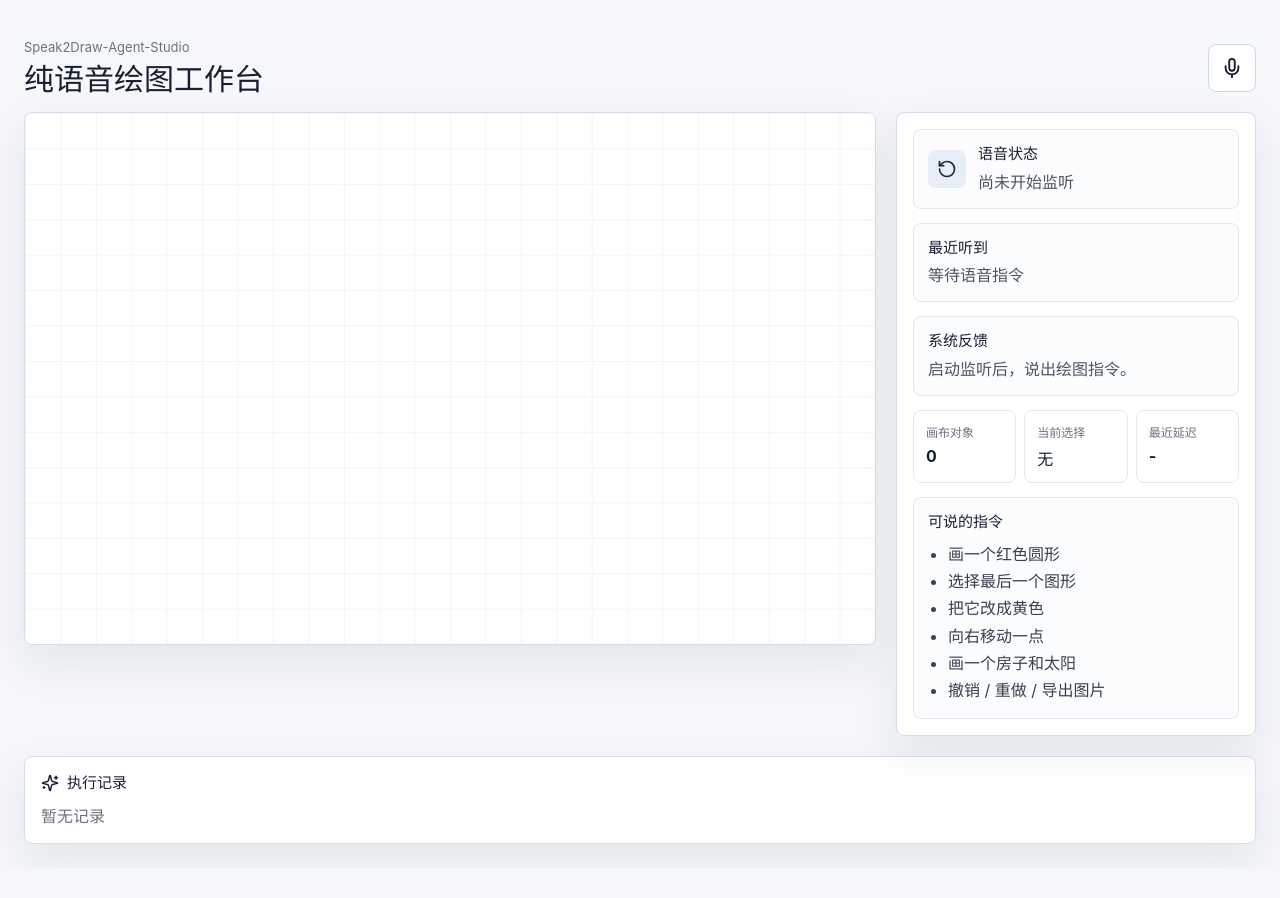
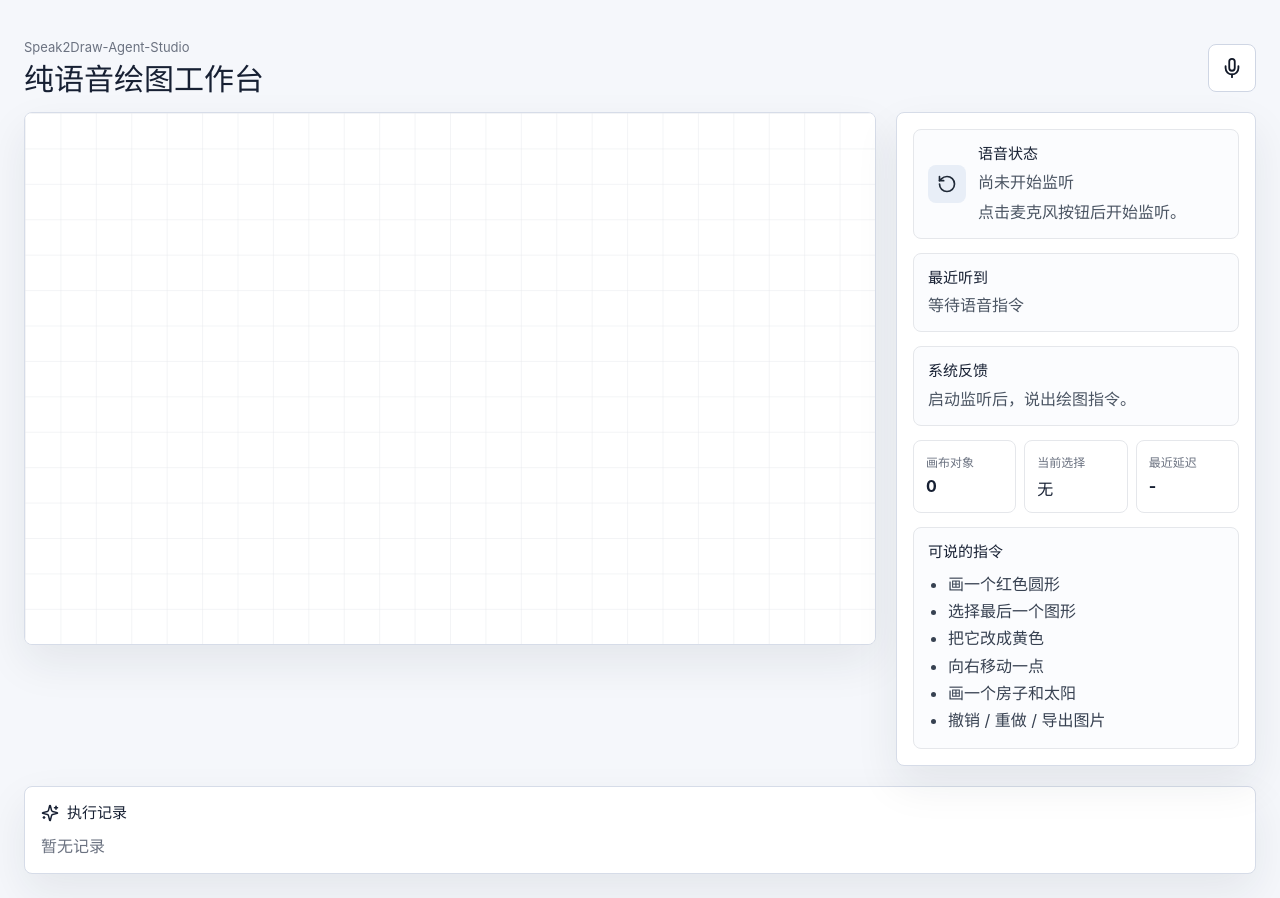
Before and after one commit to lijiony/Speak2Draw-Agent-Studio, a React (Vite) app: page / in a window 1280 px wide. Before the commit the page ends 868 px from the top, so only its background shows below. Built offline with nearby package versions, Linux system fonts and the light colour scheme.

Commit message:
fix: 增加语音识别过程诊断

```diff
--- a/src/App.tsx
+++ b/src/App.tsx
@@ -36,7 +36,7 @@ export const App = () => {
     []
   );
 
-  const { status, error, start, stop } = useSpeechInput(handleTranscript);
+  const { status, error, activity, start, stop } = useSpeechInput(handleTranscript);
   const selected = useMemo(() => scene.objects.find((object) => object.id === scene.selectedId), [scene.objects, scene.selectedId]);
 
   return (
@@ -66,7 +66,7 @@ export const App = () => {
           </section>
 
           <aside className="side-panel" aria-label="语音状态">
-            <StatusBlock status={status} error={error} />
+            <StatusBlock status={status} error={error} activity={activity} />
             <InfoBlock title="最近听到" value={lastTranscript} />
             <InfoBlock title="系统反馈" value={lastResult?.message ?? '启动监听后，说出绘图指令。'} />
             <dl className="metrics">
@@ -186,7 +186,7 @@ const SceneObjectView = ({ object, selected }: { object: SceneObject; selected:
   );
 };
 
-const StatusBlock = ({ status, error }: { status: string; error: ReturnType<typeof useSpeechInput>['error'] }) => {
+const StatusBlock = ({ status, error, activity }: { status: string; error: ReturnType<typeof useSpeechInput>['error']; activity: string }) => {
   const fallbackText =
     status === 'unsupported'
       ? '当前浏览器不支持 Web Speech API'
@@ -203,6 +203,7 @@ const StatusBlock = ({ status, error }: { status: string; error: ReturnType<type
       <div>
         <h2>{error?.title ?? '语音状态'}</h2>
         <p>{error?.message ?? fallbackText}</p>
+        <p className="status-activity">{activity}</p>
         {error?.action ? <p className="status-action">{error.action}</p> : null}
       </div>
     </section>
--- a/src/styles.css
+++ b/src/styles.css
@@ -192,6 +192,10 @@ h2 {
   color: #1f2937;
 }
 
+.status-activity {
+  color: #2563eb;
+}
+
 .metrics {
   display: grid;
   grid-template-columns: repeat(3, 1fr);
--- a/src/vite-env.d.ts
+++ b/src/vite-env.d.ts
@@ -32,9 +32,15 @@ interface SpeechRecognition extends EventTarget {
   continuous: boolean;
   interimResults: boolean;
   lang: string;
+  onaudiostart: (() => void) | null;
   onend: (() => void) | null;
   onerror: ((event: SpeechRecognitionErrorEvent) => void) | null;
+  onnomatch: (() => void) | null;
   onresult: ((event: SpeechRecognitionEvent) => void) | null;
+  onsoundstart: (() => void) | null;
+  onspeechend: (() => void) | null;
+  onspeechstart: (() => void) | null;
+  onstart: (() => void) | null;
   start(): void;
   stop(): void;
 }
--- a/src/voice/speechErrors.ts
+++ b/src/voice/speechErrors.ts
@@ -47,6 +47,22 @@ export const mapSpeechError = (error: unknown): SpeechErrorInfo => {
     };
   }
 
+  if (name === 'no-speech') {
+    return {
+      title: '没有检测到语音',
+      message: '麦克风已经打开，但浏览器没有检测到清晰语音。',
+      action: '请靠近麦克风，用普通语速说“画一个红色圆形”，并确认系统输入设备选择正确。'
+    };
+  }
+
+  if (name === 'nomatch') {
+    return {
+      title: '没有识别出文字',
+      message: '浏览器检测到了声音，但没有把它转换成可用文字。',
+      action: '请换一句更短的指令，例如“画一个圆形”或“撤销”。'
+    };
+  }
+
   if (name === 'unsupported') {
     return {
       title: '浏览器不支持语音识别',
--- a/src/voice/useSpeechInput.ts
+++ b/src/voice/useSpeechInput.ts
@@ -7,11 +7,30 @@ export type SpeechStatus = 'unsupported' | 'idle' | 'starting' | 'listening' | '
 export const useSpeechInput = (onTranscript: (transcript: VoiceTranscript) => void) => {
   const [status, setStatus] = useState<SpeechStatus>('idle');
   const [error, setError] = useState<SpeechErrorInfo | null>(null);
+  const [activity, setActivity] = useState('点击麦克风按钮后开始监听。');
   const recognitionRef = useRef<SpeechRecognition | null>(null);
   const statusRef = useRef<SpeechStatus>('idle');
+  const silenceTimerRef = useRef<number | null>(null);
   const setSpeechStatus = (nextStatus: SpeechStatus) => {
     statusRef.current = nextStatus;
     setStatus(nextStatus);
+  };
+
+  const clearSilenceTimer = () => {
+    if (silenceTimerRef.current !== null) {
+      window.clearTimeout(silenceTimerRef.current);
+      silenceTimerRef.current = null;
+    }
+  };
+
+  const armSilenceTimer = () => {
+    clearSilenceTimer();
+    silenceTimerRef.current = window.setTimeout(() => {
+      if (statusRef.current === 'listening') {
+        setError(mapSpeechError('no-speech'));
+        setActivity('还没有收到清晰语音，请检查输入设备或靠近麦克风。');
+      }
+    }, 12000);
   };
 
   useEffect(() => {
@@ -19,18 +38,51 @@ export const useSpeechInput = (onTranscript: (transcript: VoiceTranscript) => vo
     if (!Recognition) {
       setSpeechStatus('unsupported');
       setError(mapSpeechError('unsupported'));
+      setActivity('当前浏览器不支持语音识别。');
       return;
     }
 
     const recognition = new Recognition();
     recognition.lang = 'zh-CN';
     recognition.continuous = true;
-    recognition.interimResults = false;
+    recognition.interimResults = true;
+    recognition.onstart = () => {
+      setSpeechStatus('listening');
+      setActivity('语音识别已启动，请说出绘图指令。');
+      armSilenceTimer();
+    };
+    recognition.onaudiostart = () => {
+      setActivity('麦克风已接入，正在等待声音。');
+      armSilenceTimer();
+    };
+    recognition.onsoundstart = () => {
+      setActivity('检测到声音，正在判断是否是语音。');
+      armSilenceTimer();
+    };
+    recognition.onspeechstart = () => {
+      setActivity('检测到语音，正在识别文字。');
+      clearSilenceTimer();
+    };
+    recognition.onspeechend = () => {
+      setActivity('语音已结束，正在等待识别结果。');
+      armSilenceTimer();
+    };
+    recognition.onnomatch = () => {
+      setError(mapSpeechError('nomatch'));
+      setActivity('听到了声音，但没有识别出可执行文字。');
+      armSilenceTimer();
+    };
     recognition.onresult = (event) => {
       for (let index = event.resultIndex; index < event.results.length; index += 1) {
         const result = event.results[index];
-        if (!result.isFinal) continue;
         const alternative = result[0];
+        if (!result.isFinal) {
+          setActivity(`正在识别：“${alternative.transcript.trim()}”`);
+          continue;
+        }
+        clearSilenceTimer();
+        setError(null);
+        setActivity(`已识别：“${alternative.transcript.trim()}”`);
         onTranscript({
           text: alternative.transcript,
           confidence: alternative.confidence || 0.9,
@@ -41,17 +93,26 @@ export const useSpeechInput = (onTranscript: (transcript: VoiceTranscript) => vo
     };
     recognition.onerror = (event) => {
       setError(mapSpeechError(event));
-      setSpeechStatus('error');
+      setActivity('语音识别返回错误，请查看处理建议。');
+      clearSilenceTimer();
+      if (event.error === 'no-speech' || event.error === 'nomatch') {
+        setSpeechStatus('idle');
+      } else {
+        setSpeechStatus('error');
+      }
     };
     recognition.onend = () => {
+      clearSilenceTimer();
       if (statusRef.current === 'listening') {
         setSpeechStatus('idle');
+        setActivity('监听已结束，请重新点击麦克风按钮继续。');
       }
     };
     recognitionRef.current = recognition;
 
     return () => {
       try {
+        clearSilenceTimer();
         recognition.stop();
       } catch {
         // The recognizer can already be stopped during React cleanup.
@@ -77,32 +138,37 @@ export const useSpeechInput = (onTranscript: (transcript: VoiceTranscript) => vo
     try {
       setSpeechStatus('starting');
       setError(null);
+      setActivity('正在请求麦克风权限。');
       const stream = await navigator.mediaDevices.getUserMedia({ audio: true });
       stream.getTracks().forEach((track) => track.stop());
+      setActivity('麦克风权限已通过，正在启动语音识别。');
       recognitionRef.current?.start();
       setError(null);
-      setSpeechStatus('listening');
     } catch (startError) {
       if (isInvalidStateError(startError)) {
         setError(null);
         setSpeechStatus('listening');
+        setActivity('语音识别已经在运行，请直接说出绘图指令。');
         return;
       }
       setSpeechStatus('error');
       setError(mapSpeechError(startError));
+      setActivity('语音识别启动失败，请查看处理建议。');
     }
   };
 
   const stop = () => {
     try {
+      clearSilenceTimer();
       recognitionRef.current?.stop();
     } catch {
       // Stop can be called while the recognizer is already idle.
     }
     setSpeechStatus('idle');
+    setActivity('监听已停止。');
   };
 
-  return { status, error, start, stop };
+  return { status, error, activity, start, stop };
 };
 
 const isLocalhost = () => ['localhost', '127.0.0.1', '::1'].includes(window.location.hostname);
```
Also changed, not shown: 1 other file (tests, documents, lock files or other folders).
